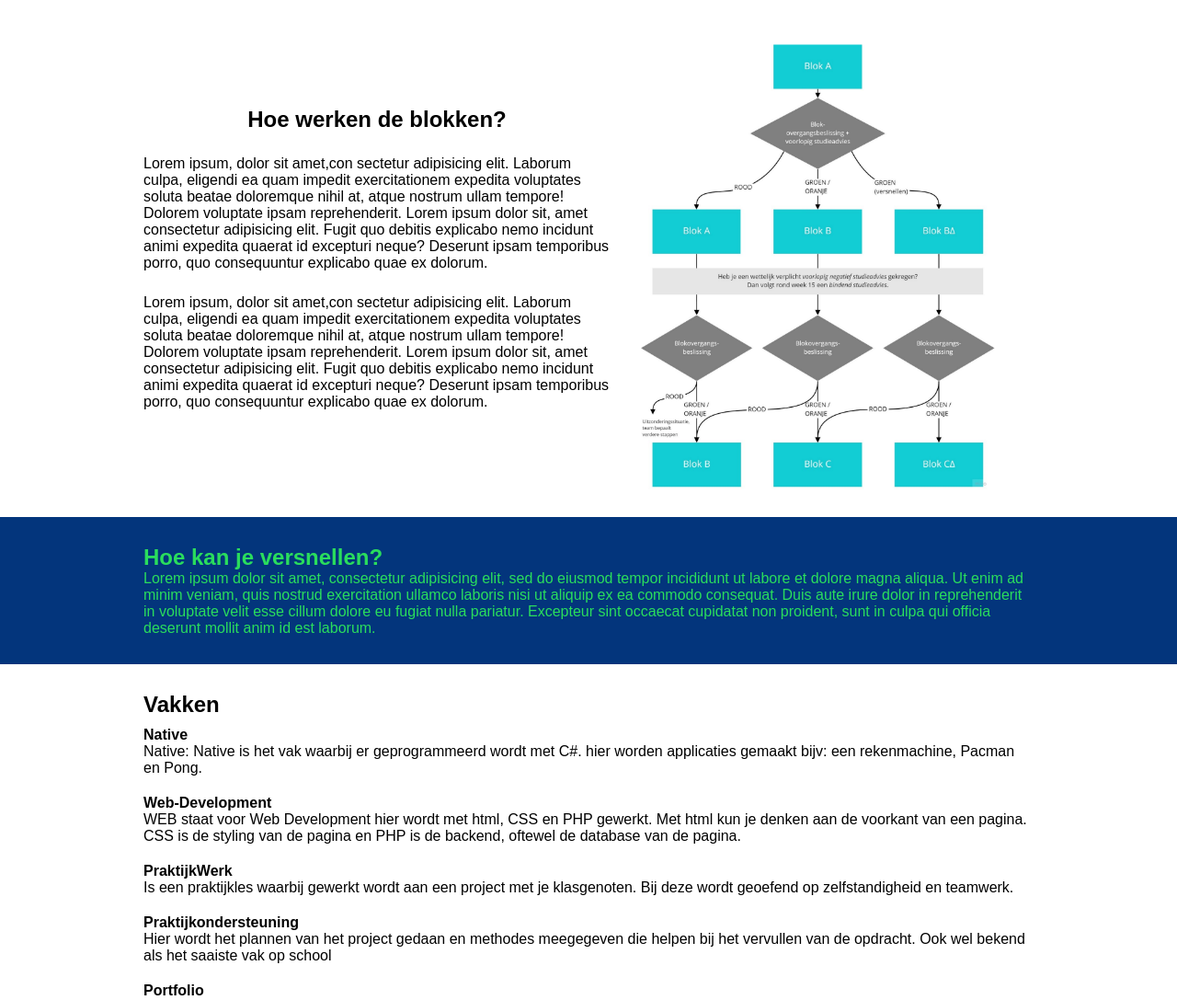
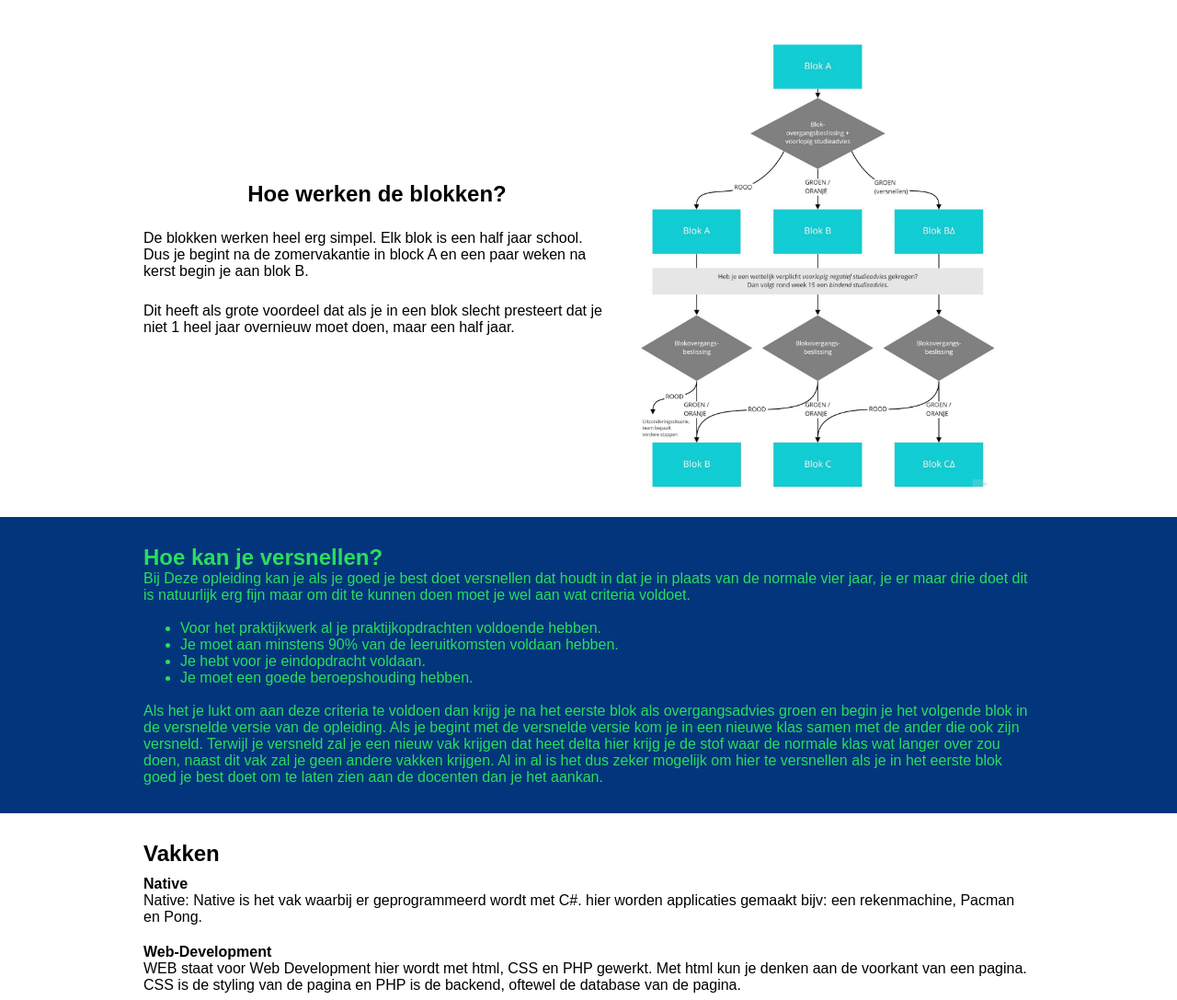
Before and after one commit to PlukZwaal/Pra-C1, a PHP site: page / in a window 1280 px wide. Shown: the part 92-1179 px from the top of the page at 92% size. Run offline with PHP 8.4, Linux system fonts and the light colour scheme.

Commit message:
Texted added

```diff
--- a/index.php
+++ b/index.php
@@ -39,8 +39,8 @@
 				<div class="sectionBlocksFlex">
 					<div class="sectionBlocksFlex2">
 						<h2>Hoe werken de blokken?</h2>
-						<p>Lorem ipsum, dolor sit amet,con sectetur adipisicing elit. Laborum culpa, eligendi ea quam impedit exercitationem expedita voluptates soluta beatae doloremque nihil at, atque nostrum ullam tempore! Dolorem voluptate ipsam reprehenderit. Lorem ipsum dolor sit, amet consectetur adipisicing elit. Fugit quo debitis explicabo nemo incidunt animi expedita quaerat id excepturi neque? Deserunt ipsam temporibus porro, quo consequuntur explicabo quae ex dolorum.</p>
-						<p>Lorem ipsum, dolor sit amet,con sectetur adipisicing elit. Laborum culpa, eligendi ea quam impedit exercitationem expedita voluptates soluta beatae doloremque nihil at, atque nostrum ullam tempore! Dolorem voluptate ipsam reprehenderit. Lorem ipsum dolor sit, amet consectetur adipisicing elit. Fugit quo debitis explicabo nemo incidunt animi expedita quaerat id excepturi neque? Deserunt ipsam temporibus porro, quo consequuntur explicabo quae ex dolorum.</p>
+						<p>De blokken werken heel erg simpel. Elk blok is een half jaar school. Dus je begint na de zomervakantie in block A en een paar weken na kerst begin je aan blok B.</p>
+						<p>Dit heeft als grote voordeel dat als je in een blok slecht presteert dat je niet 1 heel jaar overnieuw moet doen, maar een half jaar.</p>
 					</div>
 					<img src="img/blocks.png" alt="">
 				</div>
@@ -49,12 +49,16 @@
 		<div id="accelerated" class="sectionAccelerated">
 			<div class="wrapper">
 				<h2>Hoe kan je versnellen?</h2>
-				<p>Lorem ipsum dolor sit amet, consectetur adipisicing elit, sed do eiusmod
-				tempor incididunt ut labore et dolore magna aliqua. Ut enim ad minim veniam,
-				quis nostrud exercitation ullamco laboris nisi ut aliquip ex ea commodo
-				consequat. Duis aute irure dolor in reprehenderit in voluptate velit esse
-				cillum dolore eu fugiat nulla pariatur. Excepteur sint occaecat cupidatat non
-				proident, sunt in culpa qui officia deserunt mollit anim id est laborum.</p>
+				<p>Bij Deze opleiding kan je als je goed je best doet versnellen dat houdt in dat je in plaats van de normale vier jaar, je er maar drie doet dit is natuurlijk erg fijn maar om dit te kunnen doen moet je wel aan wat criteria voldoet.</p>
+				<ul>
+					<br>
+					<li>Voor het praktijkwerk al je praktijkopdrachten voldoende hebben.</li>
+					<li>Je moet aan minstens 90% van de leeruitkomsten voldaan hebben.</li>
+					<li>Je hebt voor je eindopdracht voldaan.</li>
+					<li>Je moet een goede beroepshouding hebben.</li>
+					<br>
+				</ul>
+				<p>Als het je lukt om aan deze criteria te voldoen dan krijg je na het eerste blok als overgangsadvies groen en begin je het volgende blok in de versnelde versie van de opleiding. Als je begint met de versnelde versie kom je in een nieuwe klas samen met de ander die ook zijn versneld. Terwijl je versneld zal je een nieuw vak krijgen dat heet delta hier krijg je de stof waar de normale klas wat langer over zou doen, naast dit vak zal je geen andere vakken krijgen. Al in al is het dus zeker mogelijk om hier te versnellen als je in het eerste blok goed je best doet om te laten zien aan de docenten dan je het aankan.</p>
 			</div>
 		</div>
 		<div id="subjects" class="sectionSubjects">
```
